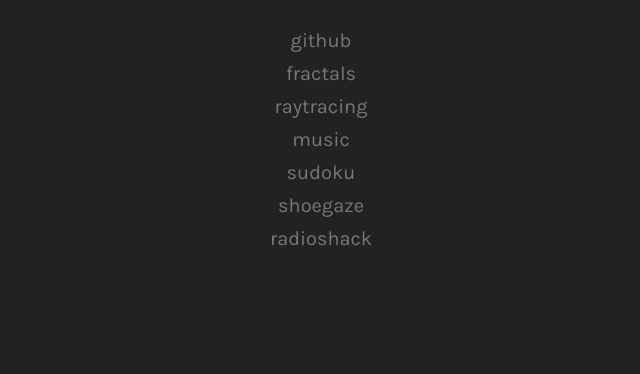
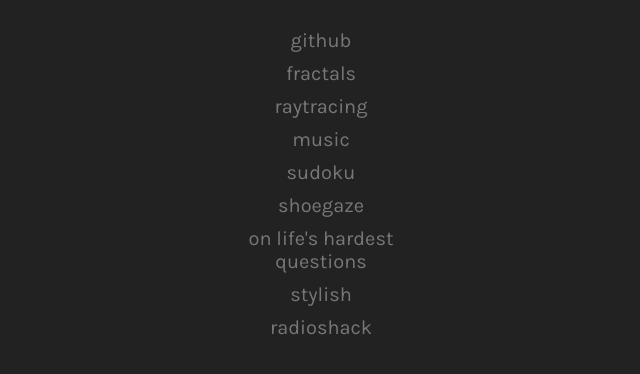
Before and after one commit to 48ca/jhoughton.me, a plain HTML site: page index.html in a window 1280 px wide. Shown: the part 358-732 px from the top of the page, without its empty margins (319-959 px from the left). Drawn offline with nearby package versions, Linux system fonts and the light colour scheme; a web font is replaced by a local one.

Commit message:
Add ? and stylish

```diff
--- a/index.html
+++ b/index.html
@@ -153,6 +153,8 @@
             <a href="/music">music</a>
             <a href="/sudoku">sudoku</a>
             <a href="/shoegaze">shoegaze</a>
+            <a href="/question">on life's hardest questions</a>
+            <a href="/stylish">stylish</a>
             <a href="/radioshack">radioshack</a>
         </div>
     </body>
```
